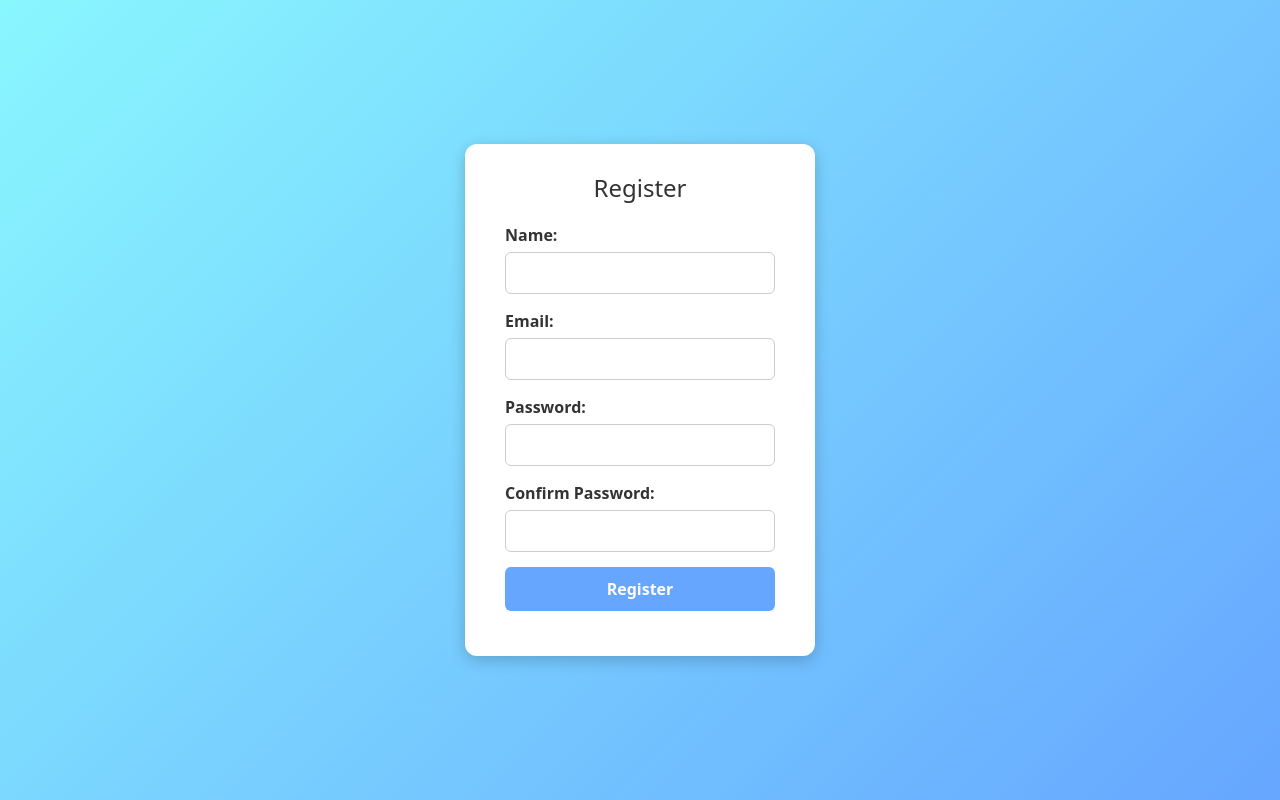
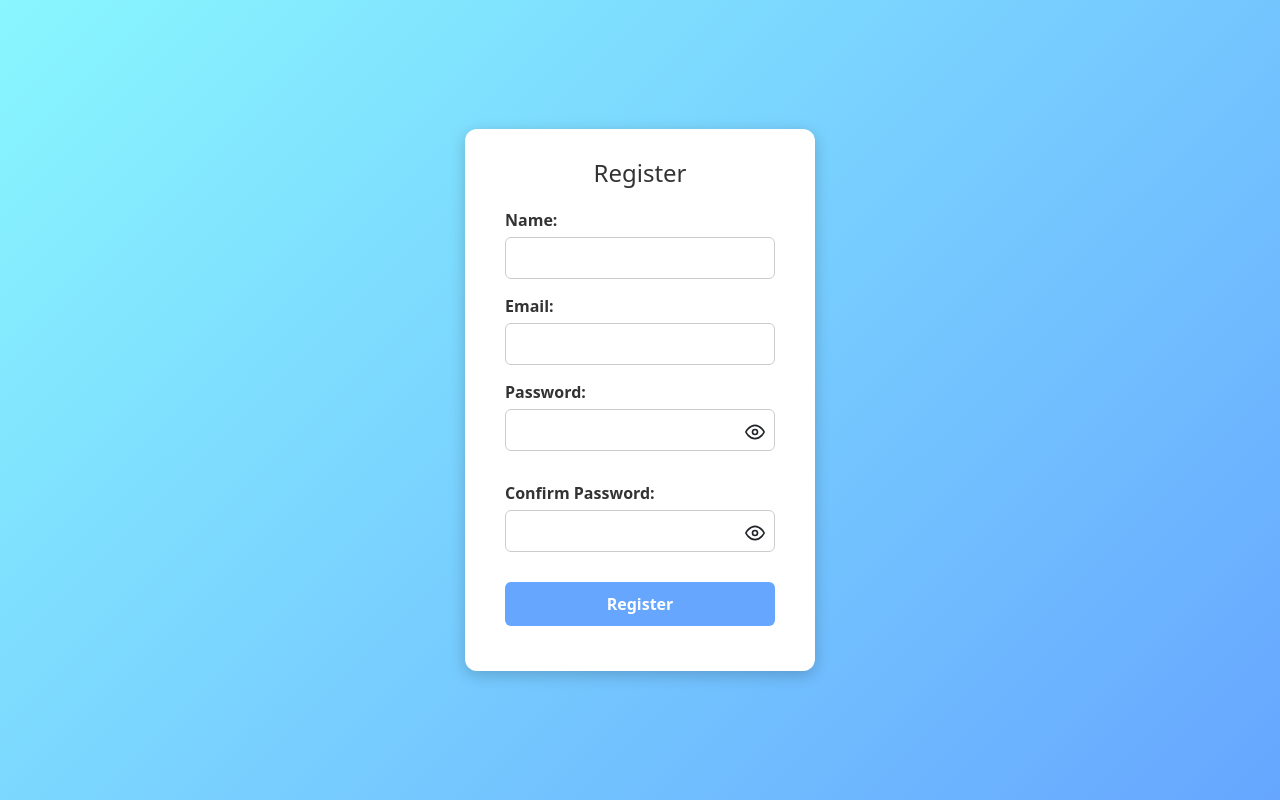
Before and after one commit to thunder-12345/Neopte_Onboarding_Platform, a Flask app: page /register in a window 1280 px wide. Shown: the part 57-857 px from the top of the page. Run offline with Flask 3, Linux system fonts and the light colour scheme; some libraries are stand-ins or nearby versions.

Commit message:
add show/hide password eye toggle to login and register forms

```diff
--- a/project/templates/register.html
+++ b/project/templates/register.html
@@ -23,14 +23,34 @@
         </div>
         <div>
           {{ form.password.label }}
-          {{ form.password(class="form-control" + (" is-invalid" if form.password.errors else "")) }}
+          <div style="position: relative;">
+            {{ form.password(class="form-control" + (" is-invalid" if form.password.errors else ""), id="password") }}
+            <span onclick="togglePassword('password', 'eyeIcon1')"
+                  style="position: absolute; right: 10px; top: 50%; transform: translateY(-50%); cursor: pointer; user-select: none;">
+              <svg id="eyeIcon1" xmlns="http://www.w3.org/2000/svg" width="20" height="20" viewBox="0 0 24 24"
+                   fill="none" stroke="currentColor" stroke-width="2" stroke-linecap="round" stroke-linejoin="round">
+                <path d="M1 12s4-8 11-8 11 8 11 8-4 8-11 8-11-8-11-8z"></path>
+                <circle cx="12" cy="12" r="3"></circle>
+              </svg>
+            </span>
+          </div>
           {% for error in form.password.errors %}
             <small style="color: red;">{{ error }}</small>
           {% endfor %}
         </div>
         <div>
           {{ form.confirm_pass.label }}
-          {{ form.confirm_pass(class="form-control" + (" is-invalid" if form.confirm_pass.errors else "")) }}
+          <div style="position: relative;">
+            {{ form.confirm_pass(class="form-control" + (" is-invalid" if form.confirm_pass.errors else ""), id="confirm_pass") }}
+            <span onclick="togglePassword('confirm_pass', 'eyeIcon2')"
+                  style="position: absolute; right: 10px; top: 50%; transform: translateY(-50%); cursor: pointer; user-select: none;">
+              <svg id="eyeIcon2" xmlns="http://www.w3.org/2000/svg" width="20" height="20" viewBox="0 0 24 24"
+                   fill="none" stroke="currentColor" stroke-width="2" stroke-linecap="round" stroke-linejoin="round">
+                <path d="M1 12s4-8 11-8 11 8 11 8-4 8-11 8-11-8-11-8z"></path>
+                <circle cx="12" cy="12" r="3"></circle>
+              </svg>
+            </span>
+          </div>
           {% for error in form.confirm_pass.errors %}
             <small style="color: red;">{{ error }}</small>
           {% endfor %}
@@ -51,4 +71,23 @@
     </div>
   </div>
 </div>
+
+<script>
+function togglePassword(fieldId, iconId) {
+  const field = document.getElementById(fieldId);
+  const icon = document.getElementById(iconId);
+  if (field.type === 'password') {
+    field.type = 'text';
+    icon.innerHTML = `
+      <path d="M17.94 17.94A10.07 10.07 0 0 1 12 20c-7 0-11-8-11-8a18.45 18.45 0 0 1 5.06-5.94"></path>
+      <path d="M9.9 4.24A9.12 9.12 0 0 1 12 4c7 0 11 8 11 8a18.5 18.5 0 0 1-2.16 3.19"></path>
+      <line x1="1" y1="1" x2="23" y2="23"></line>`;
+  } else {
+    field.type = 'password';
+    icon.innerHTML = `
+      <path d="M1 12s4-8 11-8 11 8 11 8-4 8-11 8-11-8-11-8z"></path>
+      <circle cx="12" cy="12" r="3"></circle>`;
+  }
+}
+</script>
 {% endblock %}
```
Also changed, not shown: project/templates/login.html (+30 -1 lines).
